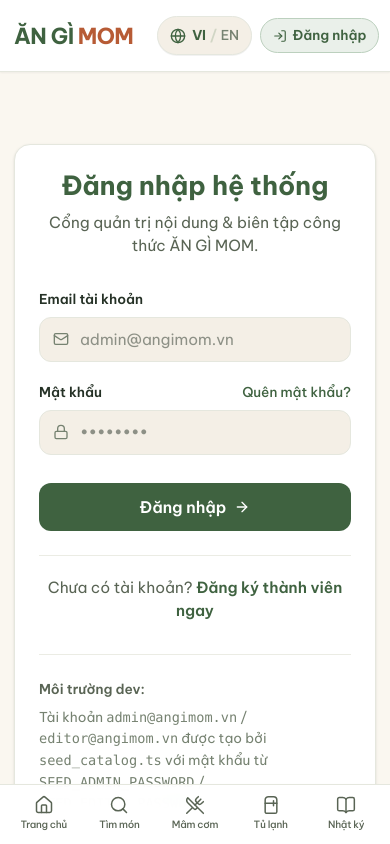
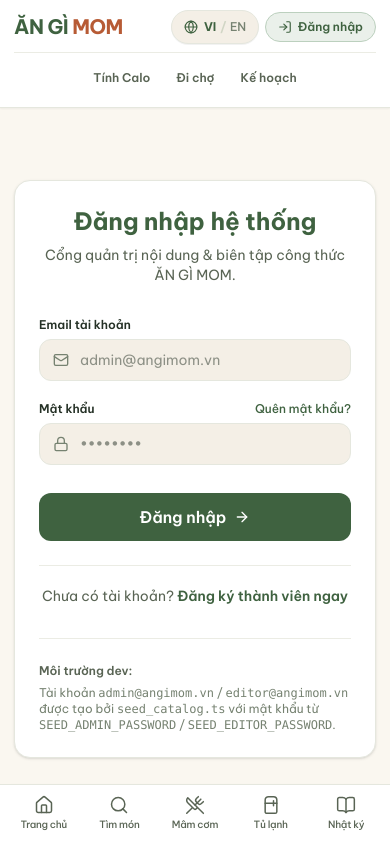
Before and after one commit to junnyken/aigimomoi, a Next.js app: page /login in a window 390 px wide. Shown: the top 844 px of the page. Built offline with nearby package versions, Linux system fonts and the light colour scheme; no server answers.

Commit message:
style(ui): standardize global typography scale, prevent EN header clipping, and optimize mobile header layout

```diff
--- a/src/app/globals.css
+++ b/src/app/globals.css
@@ -86,34 +86,10 @@
   --color-border-subtle: var(--color-border-subtle);
   --color-border-base: var(--color-border-base);
   --color-border-strong: var(--color-border-strong);
-
-  /* Nâng tỷ lệ cỡ chữ toàn trang để dễ đọc trên cả điện thoại và màn hình lớn */
-  --text-xs: 0.85rem;
-  --text-xs--line-height: 1.35rem;
-  --text-sm: 0.96rem;
-  --text-sm--line-height: 1.45rem;
-  --text-base: 1.0625rem;
-  --text-base--line-height: 1.6rem;
-  --text-lg: 1.2rem;
-  --text-lg--line-height: 1.75rem;
-  --text-xl: 1.375rem;
-  --text-xl--line-height: 1.85rem;
-  --text-2xl: 1.65rem;
-  --text-2xl--line-height: 2.1rem;
-  --text-3xl: 2.05rem;
-  --text-3xl--line-height: 2.45rem;
-  --text-4xl: 2.5rem;
-  --text-4xl--line-height: 2.9rem;
 }
 
 html {
   font-size: 16px;
-}
-
-@media (min-width: 1024px) {
-  html {
-    font-size: 16px;
-  }
 }
 
 body {
--- a/src/app/layout.tsx
+++ b/src/app/layout.tsx
@@ -93,25 +93,33 @@
           <ServiceWorkerRegister />
           {/* Sticky Header */}
           <header className="sticky top-0 z-40 w-full bg-[var(--color-surface-white)] border-b border-[var(--color-border-base)] shadow-xs">
-            <div className="w-full lg:max-w-[88vw] xl:max-w-[85vw] mx-auto px-3.5 sm:px-6 py-3 sm:py-3.5 flex items-center justify-between gap-3 sm:gap-5">
+            <div className="w-full lg:max-w-[88vw] xl:max-w-[85vw] mx-auto px-3.5 sm:px-6 py-2.5 sm:py-3 flex flex-col gap-2">
+              <div className="flex items-center justify-between gap-2 sm:gap-4">
                 <Link href="/" className="flex flex-col no-underline shrink-0">
                   <div className="text-xl sm:text-2xl font-bold tracking-tight leading-none" data-no-i18n="true">
                     <span className="text-[var(--color-brand-primary)]">ĂN GÌ</span>
                     <span className="text-[var(--color-accent-primary)] ml-1">MOM</span>
                   </div>
-                <span className="text-xs text-[var(--color-text-secondary)] mt-1 hidden sm:inline">
+                  <span className="text-[11px] text-[var(--color-text-secondary)] mt-1 hidden xl:inline">
                     Bữa cơm nhà, bớt nghĩ hôm nay ăn gì.
                   </span>
                 </Link>
 
-              <div className="flex items-center justify-center min-w-0 flex-1">
+                {/* Desktop & Tablet Navigation (Single Row) */}
+                <div className="hidden md:flex items-center justify-center min-w-0 flex-1">
                   <HeaderNav />
                 </div>
 
-              <div className="flex items-center justify-end gap-2 sm:gap-2.5 shrink-0">
+                <div className="flex items-center justify-end gap-1.5 sm:gap-2 shrink-0">
                   <LanguageSwitcher />
 
                   <UserNavButton />
+                </div>
+              </div>
+
+              {/* Mobile Secondary Quick Bar (< md) — Không bao giờ bị chật trên màn hình điện thoại */}
+              <div className="flex md:hidden items-center justify-center border-t border-[var(--color-border-subtle)] pt-1.5">
+                <HeaderNav />
               </div>
             </div>
           </header>
--- a/src/app/page.tsx
+++ b/src/app/page.tsx
@@ -248,11 +248,11 @@
               <span>Gian bếp của Mẹ • Bữa cơm gia đình ấm áp mỗi ngày</span>
             </span>
 
-            <h1 className="text-3xl sm:text-4xl lg:text-[44px] font-bold text-[var(--color-brand-primary)] tracking-tight leading-[1.18] mb-3">
+            <h1 className="text-2xl sm:text-3xl lg:text-4xl font-bold text-[var(--color-brand-primary)] tracking-tight leading-tight mb-3">
               Hôm nay nhà mình ăn gì?
             </h1>
 
-            <p className="text-sm sm:text-base lg:text-lg text-[var(--color-text-secondary)] mb-6 max-w-3xl leading-relaxed">
+            <p className="text-sm sm:text-base text-[var(--color-text-secondary)] mb-5 max-w-3xl leading-relaxed">
               Từ mâm cơm 3 món sum vầy (Mặn • Canh • Rau), bát nước chấm gia truyền đến thực đơn{" "}
               <strong className="text-[var(--color-text-primary)]">Giảm cân ít Calo &amp; Tập Gym</strong> — tất cả đã được cân chỉnh định lượng chuẩn xác cho gia đình Việt.
             </p>
--- a/src/components/navigation/HeaderNav.tsx
+++ b/src/components/navigation/HeaderNav.tsx
@@ -9,7 +9,7 @@
 const HEADER_NAV_ITEMS = [
   { href: '/', label: 'Trang chủ', inMobileBottomBar: true },
   { href: '/mon-an', label: 'Tìm món', inMobileBottomBar: true },
-  { href: '/tinh-calo', label: 'Tính TDEE/Calo', inMobileBottomBar: false },
+  { href: '/tinh-calo', label: 'Tính Calo', inMobileBottomBar: false },
   { href: '/meal', label: 'Mâm cơm', inMobileBottomBar: true },
   { href: '/shopping', label: 'Đi chợ', inMobileBottomBar: false },
   { href: '/tu-lanh', label: 'Tủ lạnh', inMobileBottomBar: true },
@@ -23,7 +23,7 @@
 
   return (
     <nav
-      className="flex items-center gap-1 sm:gap-1.5 xl:gap-2 overflow-x-auto whitespace-nowrap scrollbar-none py-1 min-w-0"
+      className="flex items-center justify-center gap-1 lg:gap-1.5 xl:gap-2 overflow-x-auto whitespace-nowrap scrollbar-none py-0.5 min-w-0"
       aria-label="Điều hướng chính"
       data-no-i18n="true"
     >
@@ -43,10 +43,10 @@
             key={item.href}
             href={item.href}
             aria-current={isActive ? 'page' : undefined}
-            className={`${visibilityClass} items-center gap-1.5 px-3 sm:px-3.5 xl:px-4 py-2 rounded-full text-sm xl:text-[15px] transition-colors shrink-0 ${
+            className={`${visibilityClass} items-center justify-center gap-1 px-2.5 lg:px-3 xl:px-3.5 py-1.5 rounded-full text-xs sm:text-sm leading-5 transition-colors shrink-0 ${
               isActive
                 ? 'bg-[var(--color-brand-light)] text-[var(--color-brand-primary)] font-bold border border-[var(--color-brand-border)]/70 shadow-2xs'
-                : 'font-semibold text-[var(--color-text-secondary)] hover:text-[var(--color-brand-primary)] hover:bg-[var(--color-surface-raised)]'
+                : 'font-semibold text-[var(--color-text-secondary)] hover:text-[var(--color-brand-primary)] hover:bg-[var(--color-surface-raised)] border border-transparent'
             }`}
           >
             <span>{displayLabel}</span>
--- a/src/components/navigation/LanguageSwitcher.tsx
+++ b/src/components/navigation/LanguageSwitcher.tsx
@@ -14,9 +14,9 @@
       data-no-i18n="true"
       aria-label={isEn ? 'Switch language to Vietnamese (Tiếng Việt)' : 'Chuyển sang Tiếng Anh (English)'}
       title={isEn ? 'Đang dùng Tiếng Anh (EN) — Bấm để chuyển sang Tiếng Việt (VI)' : 'Đang dùng Tiếng Việt (VI) — Bấm để chuyển sang Tiếng Anh (EN)'}
-      className="inline-flex items-center gap-1.5 px-3 py-2 rounded-full bg-[var(--color-surface-raised)] hover:bg-[var(--color-brand-light)] border border-[var(--color-border-base)] hover:border-[var(--color-brand-border)] text-xs sm:text-sm font-bold text-[var(--color-text-primary)] hover:text-[var(--color-brand-primary)] transition-all shrink-0 shadow-2xs cursor-pointer"
+      className="inline-flex items-center gap-1.5 px-3 py-1.5 rounded-full bg-[var(--color-surface-raised)] hover:bg-[var(--color-brand-light)] border border-[var(--color-border-base)] hover:border-[var(--color-brand-border)] text-xs sm:text-sm leading-5 font-bold text-[var(--color-text-primary)] hover:text-[var(--color-brand-primary)] transition-all shrink-0 shadow-2xs cursor-pointer"
     >
-      <Globe className="w-4 h-4 text-[var(--color-brand-primary)] shrink-0" />
+      <Globe className="w-3.5 h-3.5 text-[var(--color-brand-primary)] shrink-0" />
       <span className="inline-flex items-center gap-1 tracking-tight">
         <span className={locale === 'vi' ? 'text-[var(--color-brand-primary)] font-extrabold' : 'text-[var(--color-text-muted)] font-medium'}>
           VI
--- a/src/lib/i18n/dictionary.ts
+++ b/src/lib/i18n/dictionary.ts
@@ -6,7 +6,7 @@
   vi: {
     '/': 'Trang chủ',
     '/mon-an': 'Tìm món',
-    '/tinh-calo': 'Tính TDEE/Calo',
+    '/tinh-calo': 'Tính Calo',
     '/da-luu': 'Đã lưu',
     '/meal': 'Mâm cơm',
     '/shopping': 'Đi chợ',
@@ -22,14 +22,14 @@
   en: {
     '/': 'Home',
     '/mon-an': 'Recipes',
-    '/tinh-calo': 'TDEE & Calories',
+    '/tinh-calo': 'Calories',
     '/da-luu': 'Saved',
     '/meal': 'Meal Tray',
     '/shopping': 'Grocery',
     '/tu-lanh': 'Pantry',
     '/ke-hoach-tuan': 'Planner',
-    '/nhat-ky': 'Food Diary',
-    tagline: 'Home-cooked Vietnamese meals, made effortless.',
+    '/nhat-ky': 'Diary',
+    tagline: 'Healthy family meals, made effortless.',
     admin: 'Admin',
     login: 'Sign In',
     account: 'Account',
@@ -41,7 +41,8 @@
   // Header, Footer & Navigation
   'Trang chủ': 'Home',
   'Tìm món': 'Recipes',
-  'Tính TDEE/Calo': 'TDEE & Calories',
+  'Tính TDEE/Calo': 'Calories',
+  'Tính Calo': 'Calories',
   'Món ăn': 'Recipes',
   'Đã lưu': 'Saved',
   'Lưu món': 'Save Recipe',
@@ -54,7 +55,7 @@
   'Tủ lạnh nhà': 'My Pantry',
   'Tủ lạnh nhà mình': 'My Kitchen Pantry',
   'Kế hoạch': 'Planner',
-  'Nhật ký': 'Food Diary',
+  'Nhật ký': 'Diary',
   'Nhật ký bữa cơm': 'Meal Diary',
   'Xem nhật ký bữa cơm': 'View Meal Diary',
   'Góp món ngon': 'Submit Recipe',
@@ -63,9 +64,11 @@
   'Tài khoản': 'Account',
   'Ban biên tập': 'Editorial Hub',
   'Quản trị': 'Admin',
+  'Quản trị viên Ăn Gì Mom': 'Editorial Admin',
+  'Quản trị viên': 'Editorial Admin',
   'Đăng nhập': 'Sign In',
   'Đăng xuất': 'Sign Out',
-  'Bữa cơm nhà, bớt nghĩ hôm nay ăn gì.': 'Home-cooked Vietnamese meals, made effortless.',
+  'Bữa cơm nhà, bớt nghĩ hôm nay ăn gì.': 'Healthy family meals, made effortless.',
   'ĂN GÌ MOM — Bữa cơm nhà, bớt nghĩ hôm nay ăn gì. Nền tảng Bếp gia đình Việt.':
     'ĂN GÌ MOM — Effortless Vietnamese Home Cooking & Family Nutrition Platform.',
   '© 2026 ĂN GÌ MOM — Bữa cơm nhà, bớt nghĩ hôm nay ăn gì.':
```
Also changed, not shown: src/components/navigation/UserNavButton.tsx (+12 -6 lines). Lines whose indentation alone changed are shown as unchanged.
